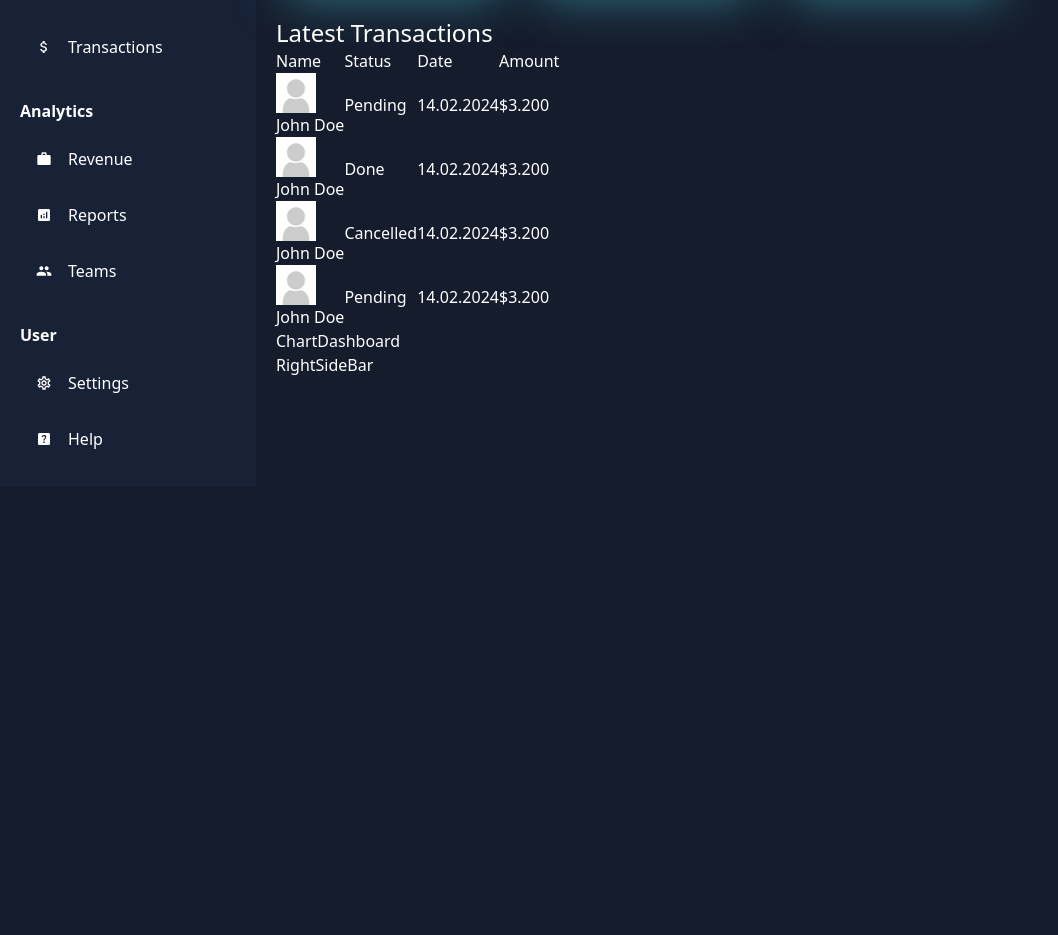
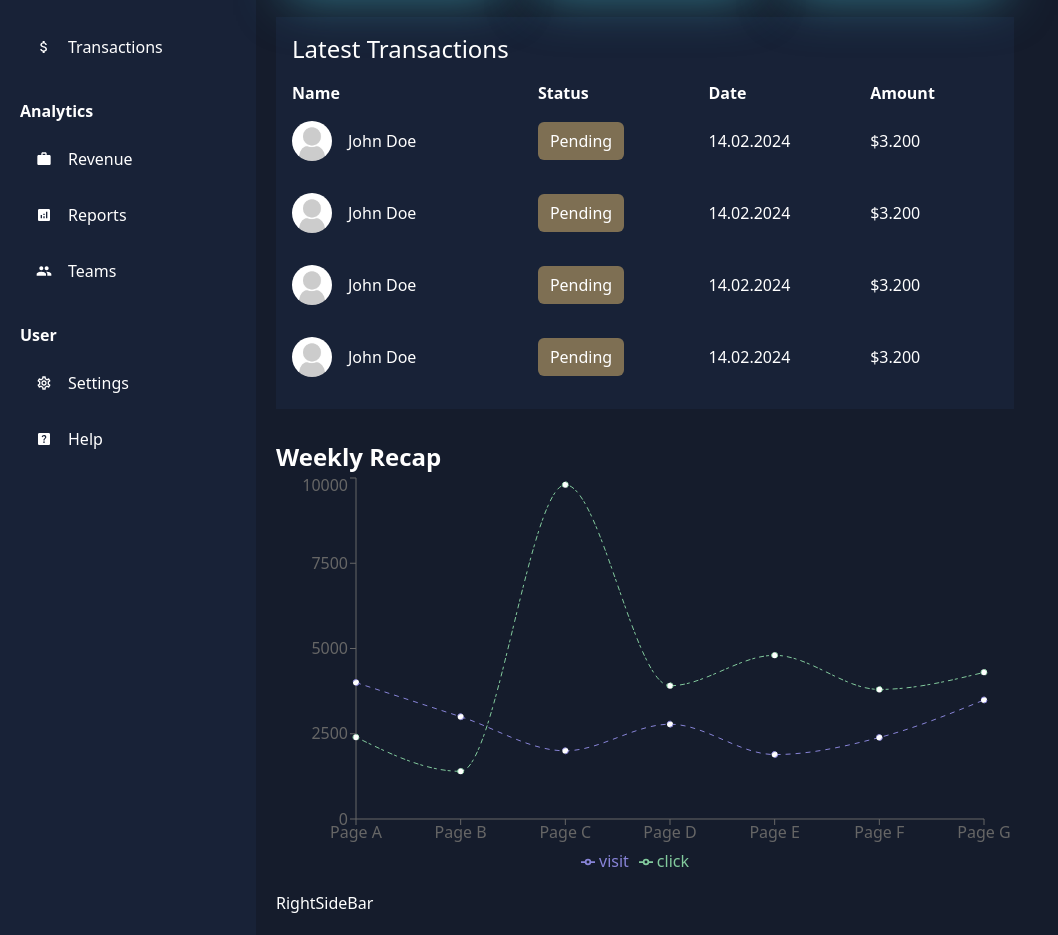
Before and after one commit to StevanZivadinovic/admin_dashboard_app, a Next.js app: page /dashboard in a window 1280 px wide. Shown: the part 275-1210 px from the top of the page, without its empty margins (0-1058 px from the left). Before the commit the page ends 800 px from the top, so only its background shows below. Built offline with nearby package versions, Linux system fonts and the light colour scheme.

Commit message:
add chart

```diff
--- a/app/components/dashboard/chart/chartDashboard.tsx
+++ b/app/components/dashboard/chart/chartDashboard.tsx
@@ -1,9 +1,37 @@
-import React from 'react'
+"use client"
+
+import { chartData } from '@/src/consts/chart';
+import { LineChart, Line, XAxis, YAxis, Tooltip, Legend, ResponsiveContainer } from 'recharts';
+
+
 
 const ChartDashboard = () => {
+  console.error = () => {}; // Suppress the warning
   return (
-    <div>ChartDashboard</div>
+    <div className='h-[450px] mt-8'>
+      <h2 className='text-2xl font-bold'>Weekly Recap</h2>
+      <ResponsiveContainer width="75%" height="90%">
+      <LineChart
+          width={500}
+          height={300}
+          data={chartData}
+          margin={{
+            top: 5,
+            right: 30,
+            left: 20,
+            bottom: 5,
+          }}
+        >
+          <XAxis dataKey="name" />
+          <YAxis dataKey="click" />
+          <Tooltip contentStyle={{background:"#151c2c", border:"none"}}/>
+          <Legend />
+          <Line type="monotone" dataKey="visit" stroke="#8884d8" strokeDasharray="5 5" />
+          <Line type="monotone" dataKey="click" stroke="#82ca9d" strokeDasharray="3 4 5 2" />
+        </LineChart>
+      </ResponsiveContainer>
+    </div>
   )
 }
 
-export default ChartDashboard;
+export default ChartDashboard
--- a/app/components/dashboard/transactions/transactions.tsx
+++ b/app/components/dashboard/transactions/transactions.tsx
@@ -2,100 +2,47 @@ import Image from "next/image";
 
 const Transactions = () => {
   return (
-    <div className='w-[75%] mt-[2rem]'>
-      <h2 className='text-2xl'>Latest Transactions</h2>
-      <table className=''>
-        <thead>
-          <tr>
-            <td>Name</td>
-            <td>Status</td>
-            <td>Date</td>
-            <td>Amount</td>
+    <div className='w-[75%] mt-[2rem] bg-bgSoft p-4'>
+      <h2 className='text-2xl mb-4'>Latest Transactions</h2>
+      <table className='w-full'>
+        <thead className="">
+          <tr className="">
+            <td className="font-bold">Name</td>
+            <td className="font-bold">Status</td>
+            <td className="font-bold">Date</td>
+            <td className="font-bold">Amount</td>
           </tr>
         </thead>
-        <tbody>
-          <tr>
-            <td>
-              <div className=''>
+        <tbody className="">
+            {
+                [1,2,3,4].map((row,i)=>{
+                    return(
+                        <tr key={i}>
+                        <td className="pt-4 pb-4" >
+                          <div className='flex'>
                             <Image
                               src="/images/noavatar.png"
                               alt=""
                               width={40}
                               height={40}
-                  className=''
+                              className='rounded-[50%]'
                             />
-                John Doe
+                            <p className="flex self-center ml-4">John Doe</p>
+
                           </div>
                         </td>
-            <td>
-              <span className=''>
+                        <td className="">
+                          <span className='py-2 px-3 rounded-md bg-pending'>
                             Pending
                           </span>
                         </td>
                         <td>14.02.2024</td>
                         <td>$3.200</td>
                       </tr>
-          <tr>
-            <td>
-              <div className=''>
-                <Image
-                  src="/images/noavatar.png"
-                  alt=""
-                  width={40}
-                  height={40}
-                  className=''
-                />
-                John Doe
-              </div>
-            </td>
-            <td>
-              <span className=''>Done</span>
-            </td>
-            <td>14.02.2024</td>
-            <td>$3.200</td>
-          </tr>
-          <tr>
-            <td>
-              <div className=''>
-                <Image
-                  src="/images/noavatar.png"
-                  alt=""
-                  width={40}
-                  height={40}
-                  className=''
-                />
-                John Doe
-              </div>
-            </td>
-            <td>
-              <span className=''>
-                Cancelled
-              </span>
-            </td>
-            <td>14.02.2024</td>
-            <td>$3.200</td>
-          </tr>
-          <tr>
-            <td>
-              <div className=''>
-                <Image
-                  src="/images/noavatar.png"
-                  alt=""
-                  width={40}
-                  height={40}
-                  className=''
-                />
-                John Doe
-              </div>
-            </td>
-            <td>
-              <span className=''>
-                Pending
-              </span>
-            </td>
-            <td>14.02.2024</td>
-            <td>$3.200</td>
-          </tr>
+                    )
+                })
+            }
+
         </tbody>
       </table>
     </div>
--- a/package.json
+++ b/package.json
@@ -12,7 +12,8 @@
     "next": "14.2.2",
     "react": "^18",
     "react-dom": "^18",
-    "react-icons": "^5.1.0"
+    "react-icons": "^5.1.0",
+    "recharts": "^2.12.6"
   },
   "devDependencies": {
     "@types/node": "^20",
--- /dev/null
+++ b/src/consts/chart.ts
@@ -0,0 +1,44 @@
+export const chartData = [
+    {
+      name: 'Page A',
+      visit: 4000,
+      click: 2400,
+      amt: 2400,
+    },
+    {
+      name: 'Page B',
+      visit: 3000,
+      click: 1398,
+      amt: 2210,
+    },
+    {
+      name: 'Page C',
+      visit: 2000,
+      click: 9800,
+      amt: 2290,
+    },
+    {
+      name: 'Page D',
+      visit: 2780,
+      click: 3908,
+      amt: 2000,
+    },
+    {
+      name: 'Page E',
+      visit: 1890,
+      click: 4800,
+      amt: 2181,
+    },
+    {
+      name: 'Page F',
+      visit: 2390,
+      click: 3800,
+      amt: 2500,
+    },
+    {
+      name: 'Page G',
+      visit: 3490,
+      click: 4300,
+      amt: 2100,
+    },
+  ];
--- a/tailwind.config.ts
+++ b/tailwind.config.ts
@@ -16,7 +16,10 @@ const config: Config = {
           bgMoreSoft:"#2e374a",
           text:"white",
           textSoft:"#b7bac1",
-          cyan:"#4DD0E1"
+          cyan:"#4DD0E1",
+          pending:"#f7cb7375",
+          done:"#afd6ee75",
+          cancelled:"#f7737375"
 
 
       }
```
Also changed, not shown: app/components/globals.css (line endings or trailing spaces), 1 other file (tests, documents, lock files or other folders). Lines whose indentation alone changed are shown as unchanged.
